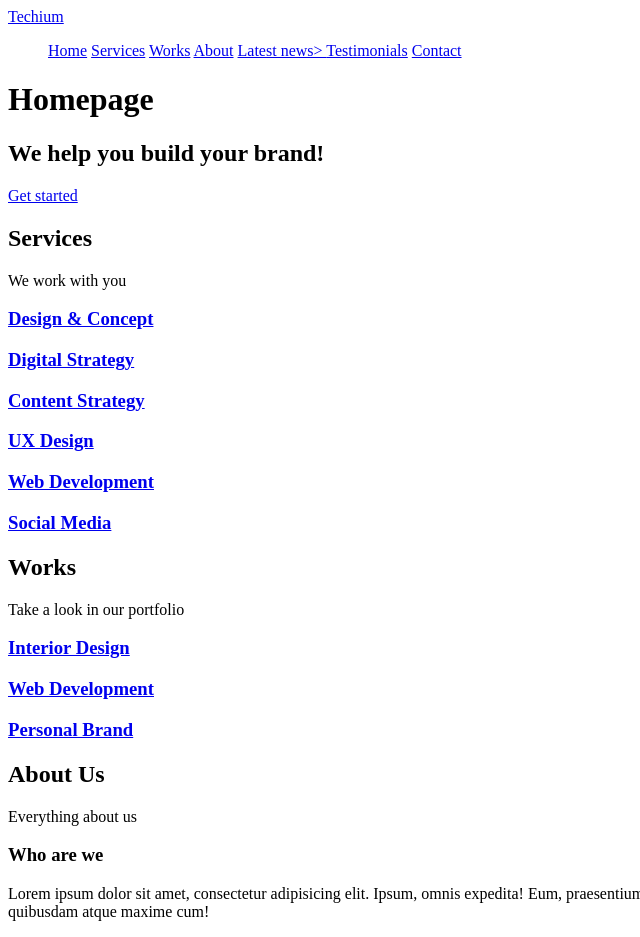
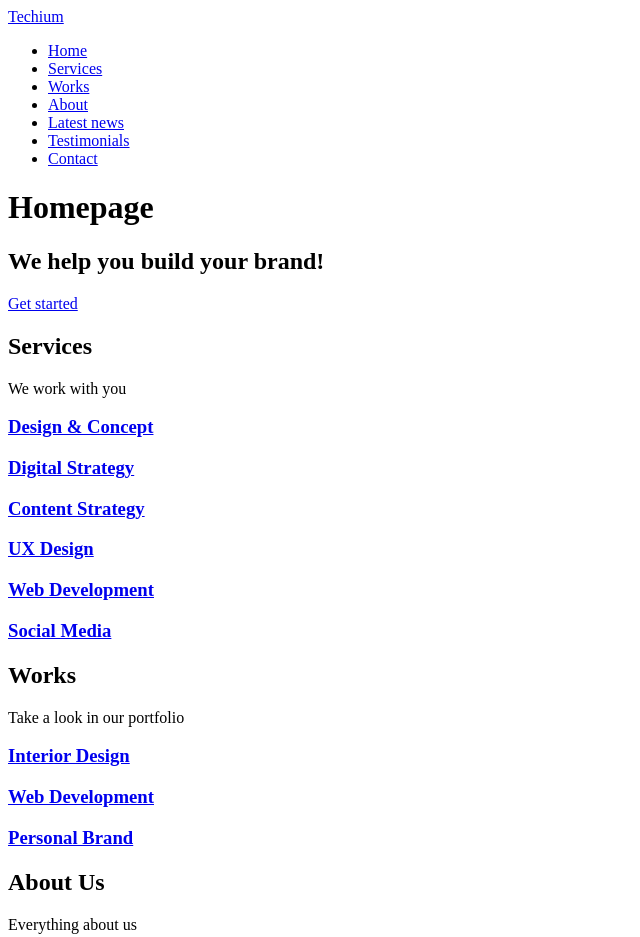
Before and after one commit to AbdelrahmanAmrSobh/alx-frontend, a plain HTML site: page 0x00-html_advanced/24-index.html in a window 1280 px wide. Shown: the top 937 px of the page, without its empty margins (0-640 px from the left). Drawn offline with Linux system fonts and the light colour scheme.

Commit message:
Change tag il to li

```diff
--- a/0x00-html_advanced/24-index.html
+++ b/0x00-html_advanced/24-index.html
@@ -28,13 +28,13 @@
 
             <nav>
                 <ul>
-                    <il><a href="/">Home</a></il>
-                    <il><a href="#services">Services</a></il>
-                    <il><a href="#works">Works</a></il>
-                    <il><a href="#about">About</a></il>
-                    <il><a href="#latest_news">Latest news</a</il>>
-                    <il><a href="#testimonials">Testimonials</a></il>
-                    <il><a href="#contact">Contact</a></il>
+                    <li><a href="/">Home</a></li>
+                    <li><a href="#services">Services</a></li>
+                    <li><a href="#works">Works</a></li>
+                    <li><a href="#about">About</a></li>
+                    <li><a href="#latest_news">Latest news</a></li>
+                    <li><a href="#testimonials">Testimonials</a></li>
+                    <li><a href="#contact">Contact</a></li>
                 </ul>
             </nav>
         </div>
@@ -217,9 +217,9 @@
     <footer>
         <div>
             <ul>
-                <il><a href="https://www.facebook.com/HolbertonSchool/">Facebook</a></il>
-                <il><a href="https://twitter.com/holbertonschool/">Twitter</a></il>
-                <il><a href="https://www.instagram.com/holbertonschool/">Instagram</a></il>
+                <li><a href="https://www.facebook.com/HolbertonSchool/">Facebook</a></li>
+                <li><a href="https://twitter.com/holbertonschool/">Twitter</a></li>
+                <li><a href="https://www.instagram.com/holbertonschool/">Instagram</a></li>
             </ul>
         </div>
     </footer>
```
